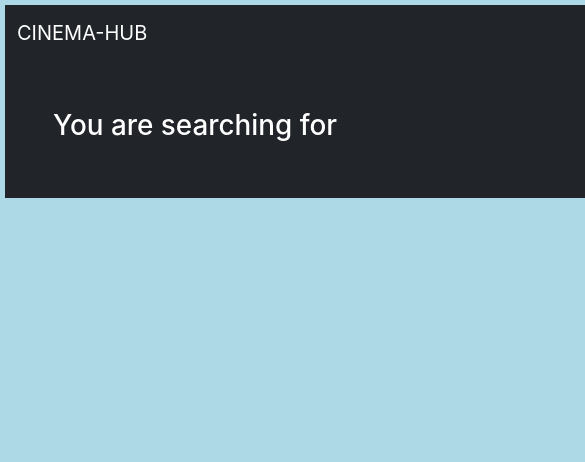
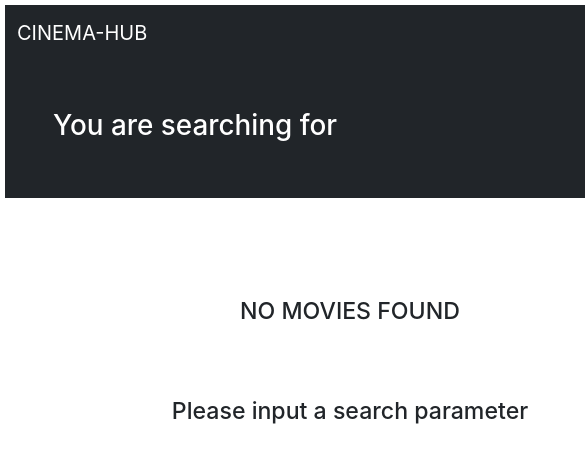
Before and after one commit to Pieter1821/cinema-hub.io, a React (Create React App) app: page /search in a window 390 px wide. Shown: the top 462 px of the page, 585 px wide, since content can reach past the window. Built offline with nearby package versions, Linux system fonts and the light colour scheme.

Commit message:
commited  20:38

```diff
--- a/src/App.css
+++ b/src/App.css
@@ -46,9 +46,9 @@
 
 @media  only screen and (max-width:800px) {
   body {
-    background-color: lightblue;
+
     overflow: hidden;
-    width: 1200px;
+    width: 700px;
 
 
 
--- a/src/Components/SearchView.js
+++ b/src/Components/SearchView.js
@@ -53,6 +53,25 @@ const SearchView = ({ keyword, searchResults }) => {
           <div className="row">{resultsHtml}</div>
         </div>
       )}
+       <div className="container">
+          <div className="row">
+            <div className="grid">
+              <h3>NO MOVIES FOUND</h3>
+
+            </div>
+          </div>
+        </div>
+
+        <div className="container">
+          <div className="grid" >
+            <div className="grid">
+              <h3>Please input a search parameter</h3>
+
+            </div>
+          </div>
+        </div>
+
+
 
     </>
   );
```
